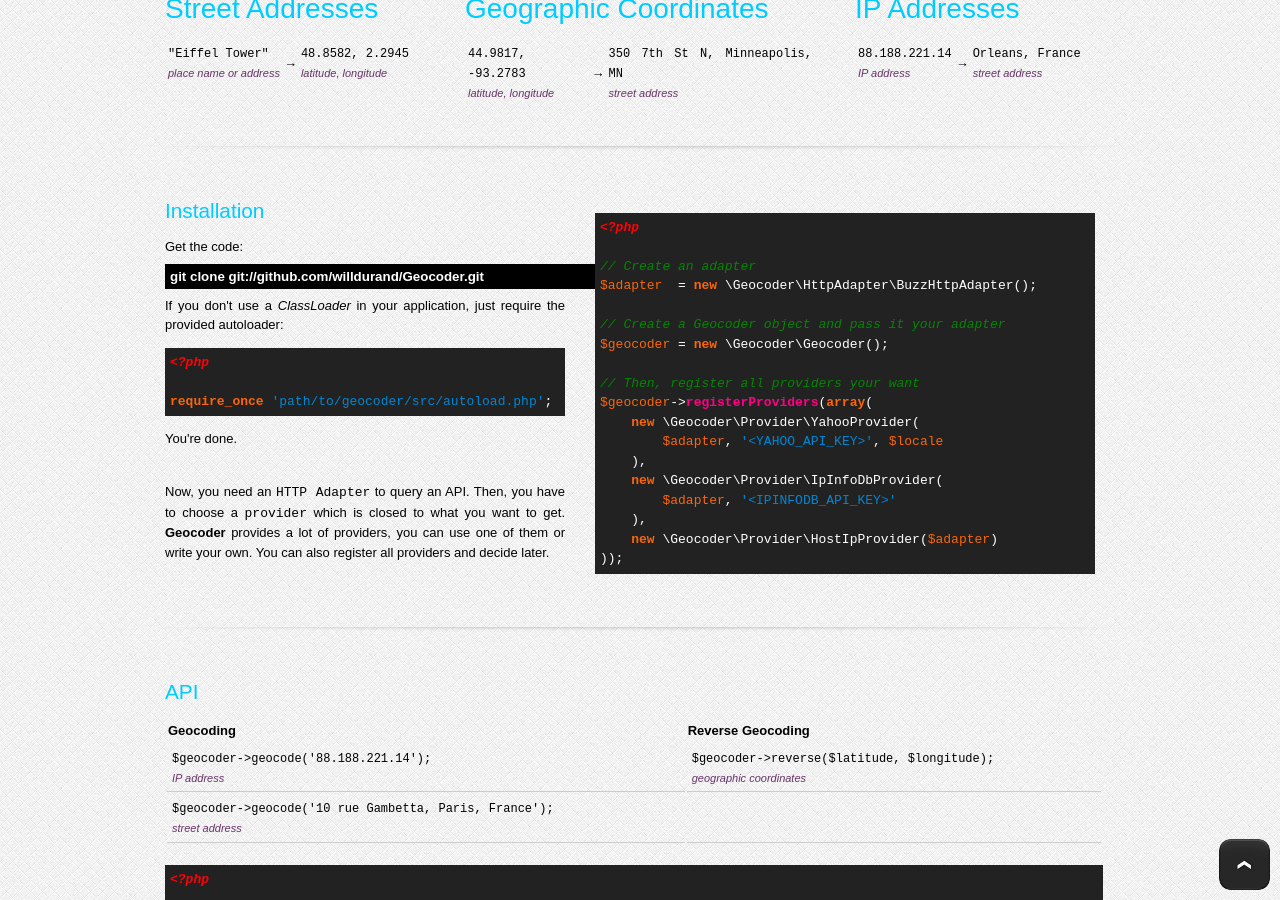
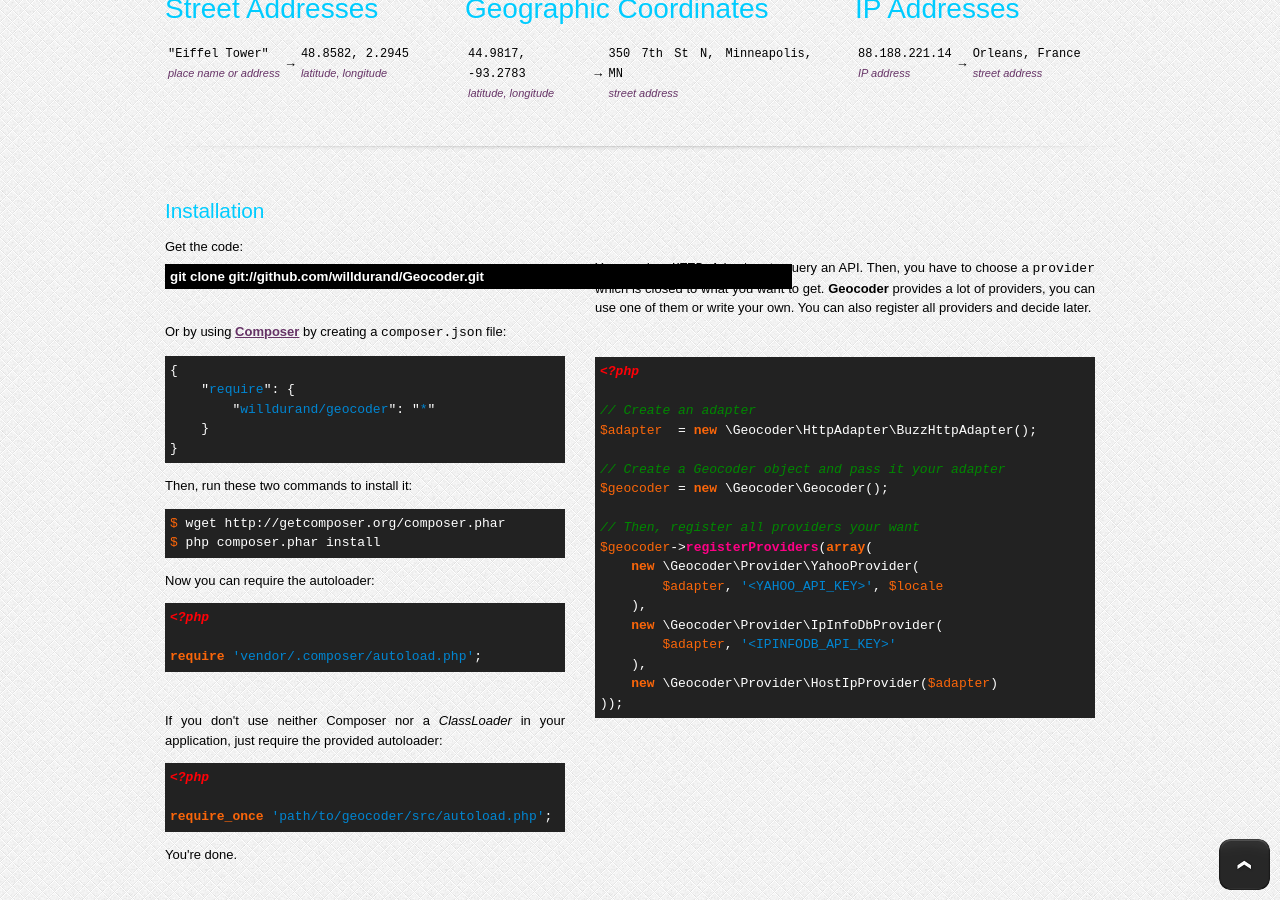
Before and after one commit to geocoder-php/Geocoder, a Jekyll site: the page built from index.markdown, in a window 1280 px wide and 900 px high, scrolled down 411 px. Built offline with Jekyll 4.4.1, drawn with Linux system fonts in a browser that asks for light colours; nearby versions of some CDN libraries; Markdown is read by kramdown in place of the engine named in the settings.

Commit message:
Added composer install way

```diff
--- a/index.markdown
+++ b/index.markdown
@@ -7,18 +7,45 @@ layout: default
         <h3>Installation</h3>
         <p>Get the code:</p>
         <p><input type="text" value="git clone git://github.com/willdurand/Geocoder.git" size="74" class="git" /></p>
-        <p>If you don't use a <em>ClassLoader</em> in your application, just require the provided autoloader:</p>
+        <p><br /></p>
+        <p>Or by using <strong><a href="http://packagist.org/">Composer</a></strong> by creating a <code>composer.json</code> file:</p>
+{% highlight javascript %}
+{
+    "require": {
+        "willdurand/geocoder": "*"
+    }
+}
+{% endhighlight %}
+        <p>Then, run these two commands to install it:</p>
+
+{% highlight bash %}
+$ wget http://getcomposer.org/composer.phar
+$ php composer.phar install
+{% endhighlight %}
+
+        <p>Now you can require the autoloader:</p>
+{% highlight php %}
+<?php
+
+require 'vendor/.composer/autoload.php';
+{% endhighlight %}
+
+        <p><br /></p>
+        <p>If you don't use neither Composer nor a <em>ClassLoader</em> in your application, just require the provided autoloader:</p>
 {% highlight php %}
 <?php
 
 require_once 'path/to/geocoder/src/autoload.php';
 {% endhighlight %}
         <p>You're done.</p>
-        <p><br /></p>
-        <p>Now, you need an <code>HTTP Adapter</code> to query an API. Then, you have to choose a <code>provider</code> which is closed to what you want to get. <strong>Geocoder</strong> provides a lot of providers, you can use one of them or write your own. You can also register all providers and decide later.</p>
     </section>
     <section class="group6">
         <br />
+        <br />
+        <br />
+        <br />
+        <br />
+        <p>You need an <code>HTTP Adapter</code> to query an API. Then, you have to choose a <code>provider</code> which is closed to what you want to get. <strong>Geocoder</strong> provides a lot of providers, you can use one of them or write your own. You can also register all providers and decide later.</p>
         <br />
 {% highlight php %}
 <?php
```
